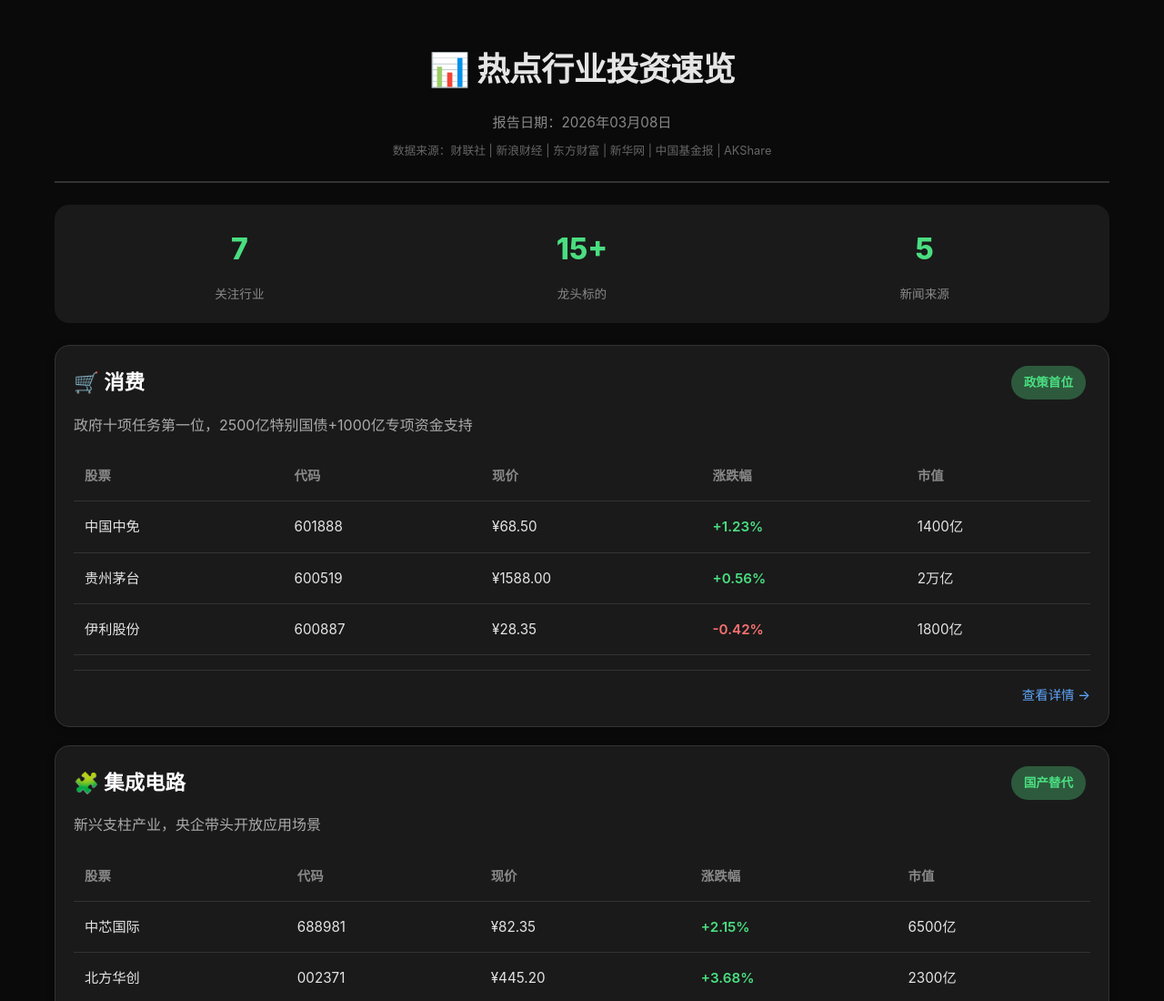
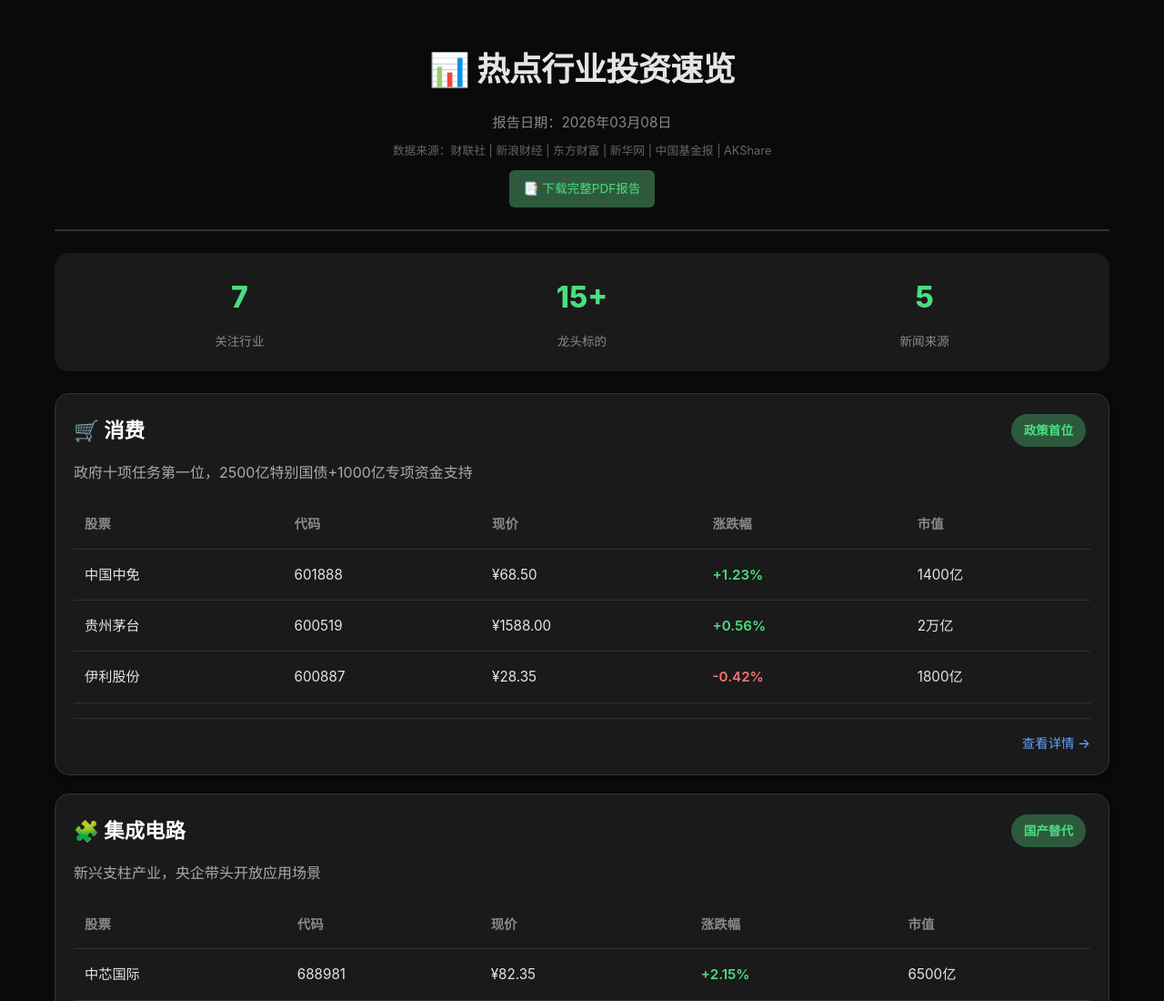
Before and after one commit to wangjunyu20/xiaoman, a plain HTML site: page index.html in a window 1280 px wide. Shown: the top 1100 px of the page at 91% size. Drawn offline with Linux system fonts and the light colour scheme.

Commit message:
首页添加PDF下载链接

```diff
--- a/index.html
+++ b/index.html
@@ -42,6 +42,20 @@
             font-size: 0.8rem;
             margin-top: 8px;
             line-height: 1.5;
+        }
+        .header .pdf-link {
+            display: inline-block;
+            margin-top: 12px;
+            padding: 8px 16px;
+            background: #2d5a3d;
+            color: #4ade80;
+            text-decoration: none;
+            border-radius: 6px;
+            font-size: 0.85rem;
+            transition: background 0.2s;
+        }
+        .header .pdf-link:hover {
+            background: #3d7a4d;
         }
 
         .industry-card {
@@ -242,6 +256,7 @@
         <h1>📊 热点行业投资速览</h1>
         <div class="date">报告日期：2026年03月08日</div>
         <div class="sources">数据来源：财联社 | 新浪财经 | 东方财富 | 新华网 | 中国基金报 | AKShare</div>
+        <a href="行业研究报告_20260308.pdf" class="pdf-link" target="_blank">📑 下载完整PDF报告</a>
     </div>
 
     <div class="stats-bar">
```
